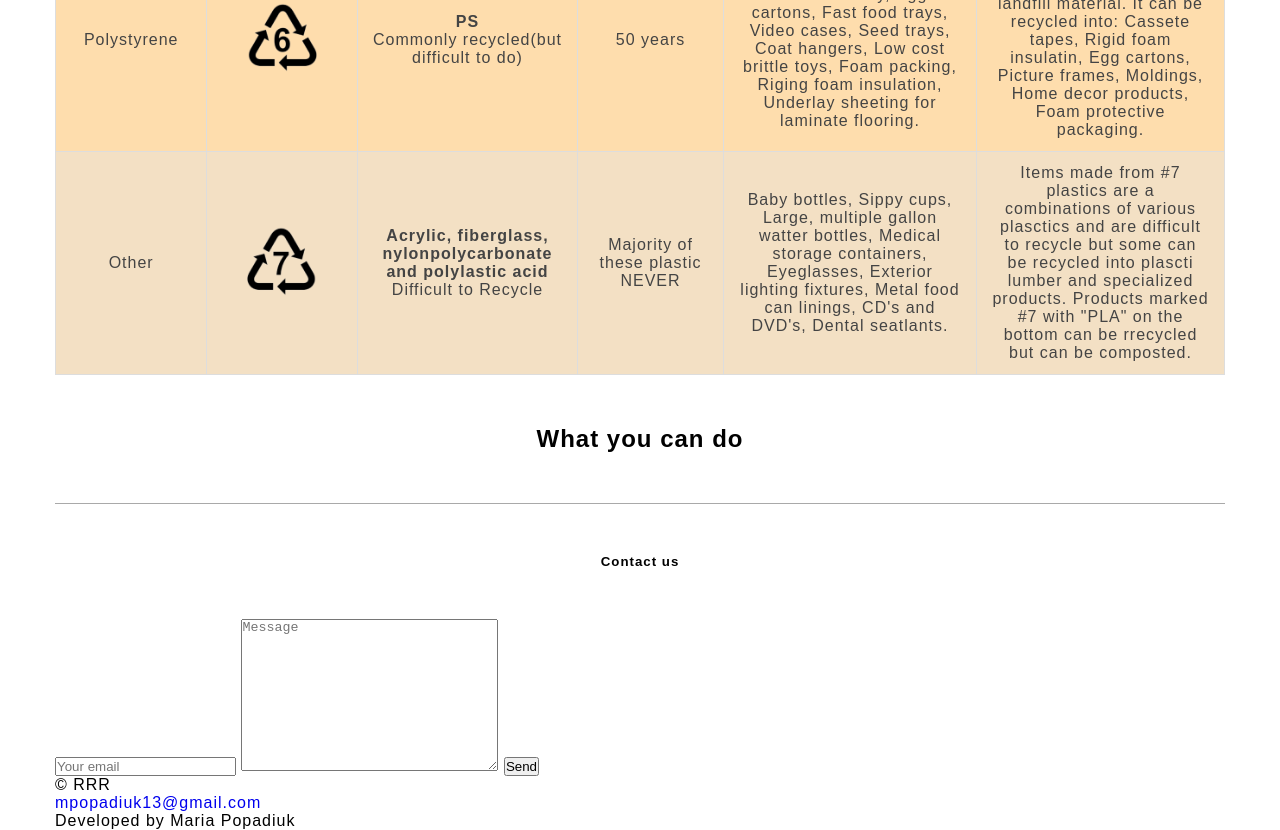
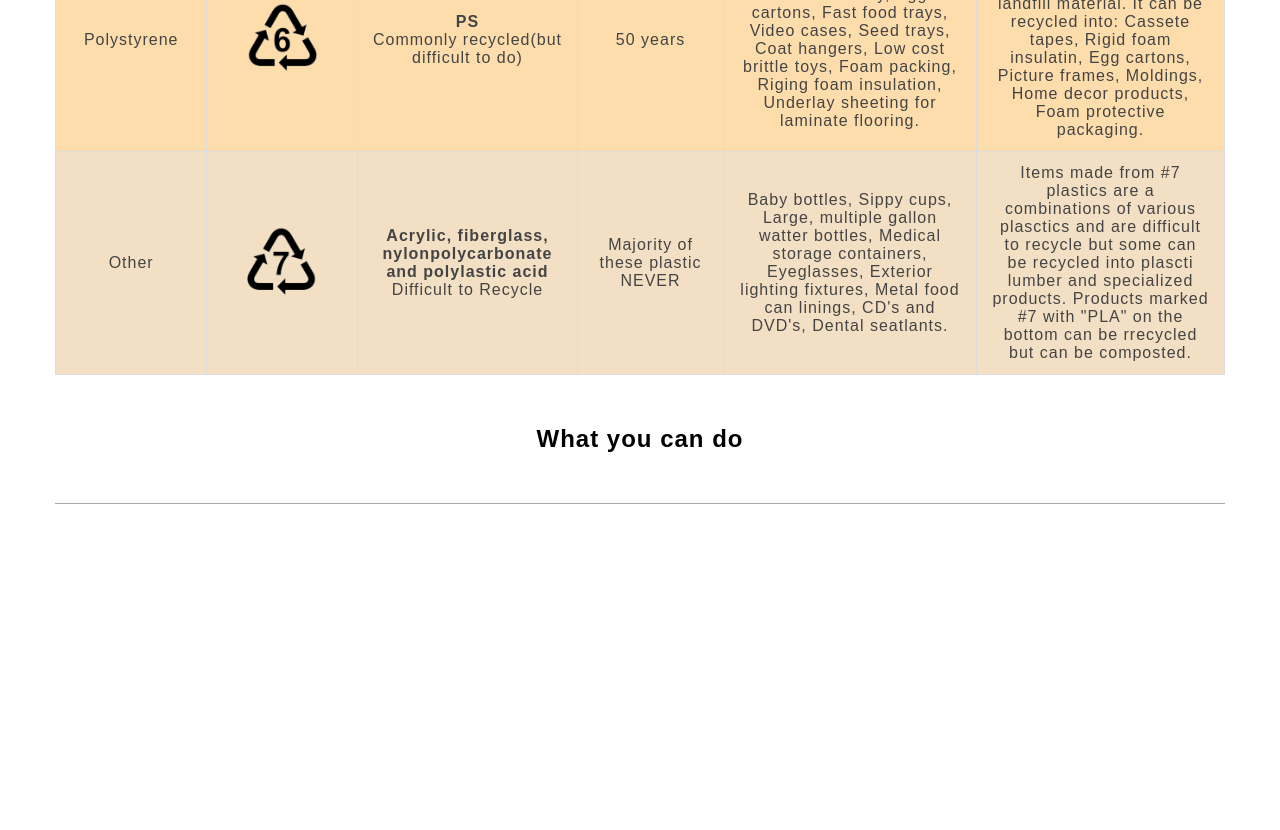
Before and after one commit to mariapopadiuk/etic-portfolio-site, a plain HTML site: page index.html in a window 1280 px wide. Shown: the part 3024-3854 px from the top of the page. After the commit the page ends 3528 px from the top, so only its background shows below. Drawn offline with Linux system fonts and the light colour scheme.

```diff
--- a/index.html
+++ b/index.html
@@ -118,6 +118,9 @@
       </div>
     </section>
     <!-- End gallery -->
+
+
+    <!-- Start table section -->
 
     <section class="table-section">
       <h2 class="title">What type of garbage is collected the most</h2>
@@ -247,6 +250,7 @@
         </tbody>
       </table>
     </section>
+    <!-- End table section -->
 
 
 
@@ -265,7 +269,7 @@
 
 
     <!-- Start Footer -->
-    <footer class="footer">
+    <!-- <footer class="footer">
       <form class="footer-form" action="#">
         <h5 class="title">Contact us</h5>
         <input type="email" required placeholder="Your email">
@@ -283,7 +287,7 @@
 
         </div>
       </div>
-    </footer>
+    </footer> -->
 
     <!-- End Footer -->
 
```
